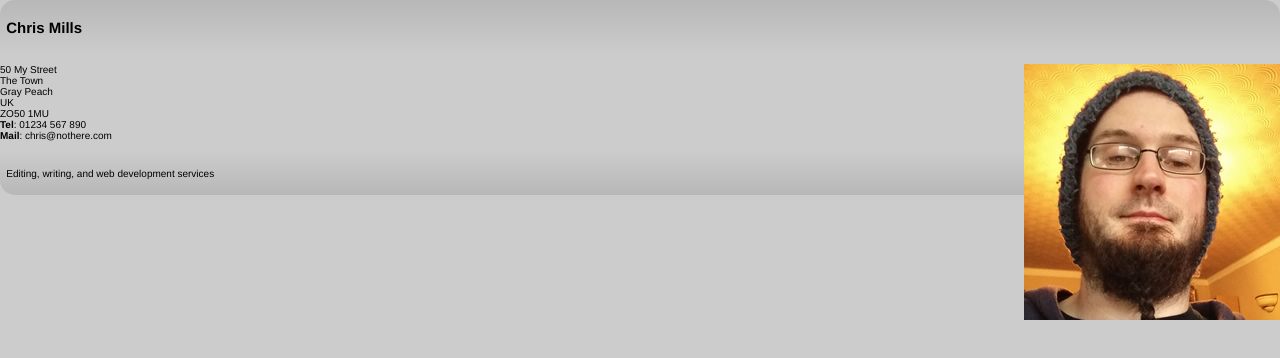
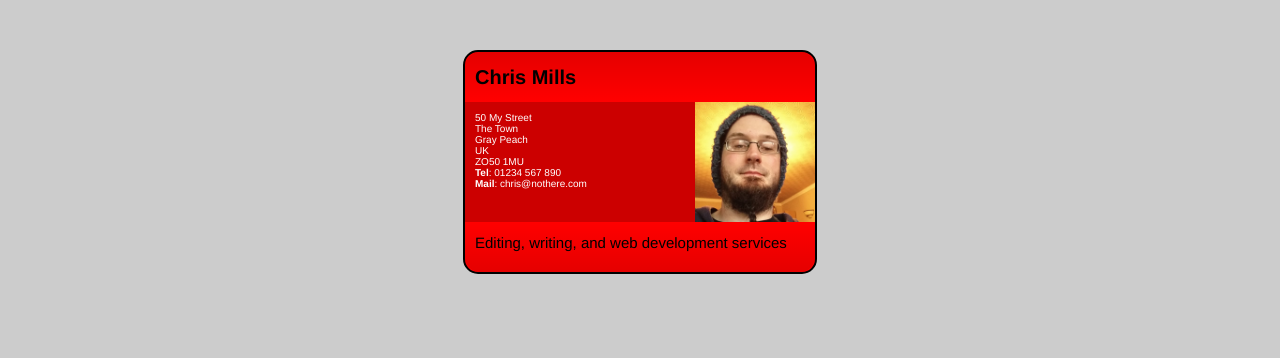
Before and after one commit to CalvinCollison/calvincollison.github.io, a plain HTML site: page ica4/ica4.html in a window 1280 px wide. Drawn offline with Linux system fonts and the light colour scheme.

Commit message:
Update style-resources.css

```diff
--- a/ica4/style-resources.css
+++ b/ica4/style-resources.css
@@ -11,15 +11,49 @@ html {
 }
 
 /* Selectors to be matched up with rulesets */
+.card footer, .card header{
+  padding: 1em;
+  height: 3em;
 
-.card article img
-.card footer
-.card header
-.card
+}
 
-/* Rulesets to be matched up with selectors */
+article{
+  height: 12em;
+  background-color: rgba(0,0,0,0.2);
+}
 
+p, h2{
+  margin: 0;
+}
 
+h2{
+  font-size: 2em;
+  line-height: 1.5em;
+}
+
+footer p{
+  font-size: 1.5em;
+  line-height: 1.5em;
+}
+
+article p{
+  padding: 1em;
+  color: white;
+}
+
+.card article img{
+  max-height: 100%;
+  float: right;
+}
+
+.card footer{
+  background-image: linear-gradient(to bottom,rgba(0,0,0,0), rgba(0,0,0,0.1));
+  border-radius: 0 0 1.5em 1.5em;
+}
+.card header{
+  background-image: linear-gradient(to bottom,rgba(0,0,0,0.1), rgba(0,0,0,0));
+  border-radius: 1.5em 1.5em 0 0;
+}
 .card{
   width: 35em;
   height: 22em;
@@ -29,23 +63,22 @@ html {
   border-radius: 1.5em;
 }
 
-.card header{
-  background-image: linear-gradient(to bottom,rgba(0,0,0,0.1), rgba(0,0,0,0));
-  border-radius: 1.5em 1.5em 0 0;
-}
 
-.card footer{
-  background-image: linear-gradient(to bottom,rgba(0,0,0,0), rgba(0,0,0,0.1));
-  border-radius: 0 0 1.5em 1.5em;
-}
-
-.card footer, .card header{
-  padding: .625em;
-
-}
+/* Rulesets to be matched up with selectors */
 
 
-.card article img {
-  max-height: 100%;
-  float: right;
-}
+
+
+/*.card header
+
+.card footer
+
+
+.card
+
+
+
+
+
+.card article img
+*/
```
